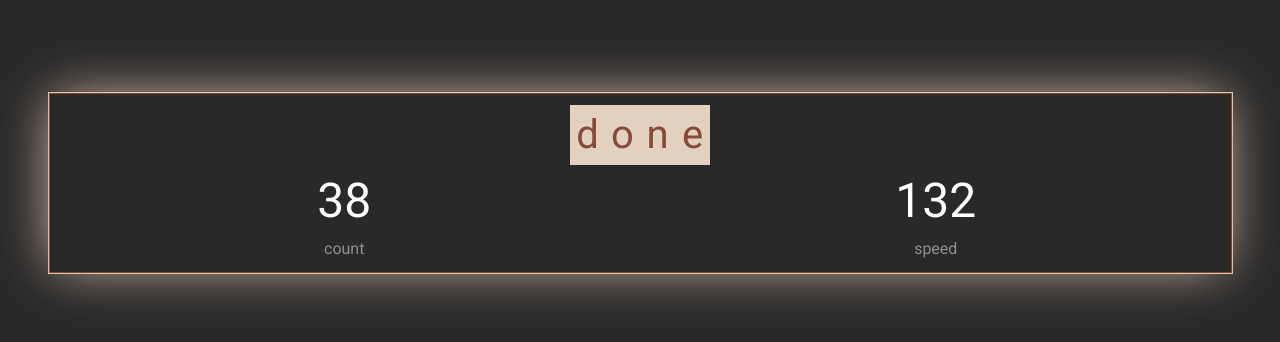
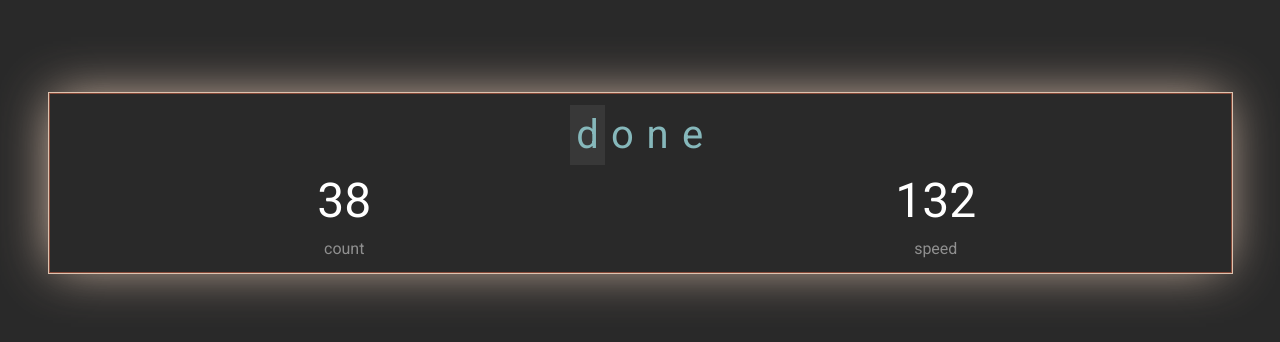
Before and after one commit to code-hs/keyboard-trainer, a Nuxt app: page / in a window 1280 px wide. Shown: the part 108-450 px from the top of the page. Built offline with nearby package versions, Linux system fonts and the light colour scheme.

Commit message:
style: colors

```diff
--- a/assets/main.scss
+++ b/assets/main.scss
@@ -34,16 +34,11 @@
     .literal {
       width: 35px;
       text-align: center;
-      background: hsla(29, 38%, 82%, 1);
       font-size: 40px;
-      color: #864a39;
+      color: hsl(183deg 28% 63%);
 
-      &.success {
-        background: hsla(110, 67%, 82%, 1) !important;
-      }
-
-      &.fail {
-        background: hsla(0, 64%, 82%, 1) !important;
+      &.select {
+        background: hsl(0deg 0% 22%)
       }
     }
   }
```
